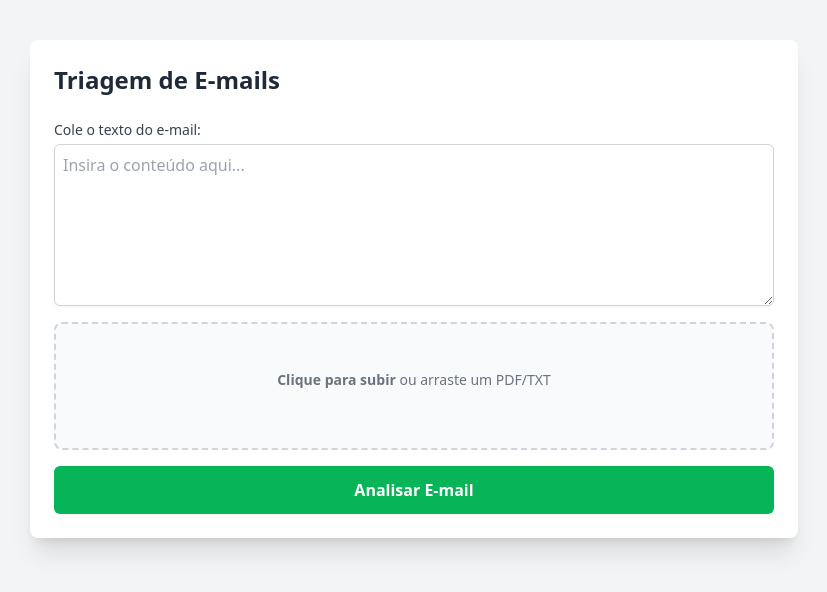
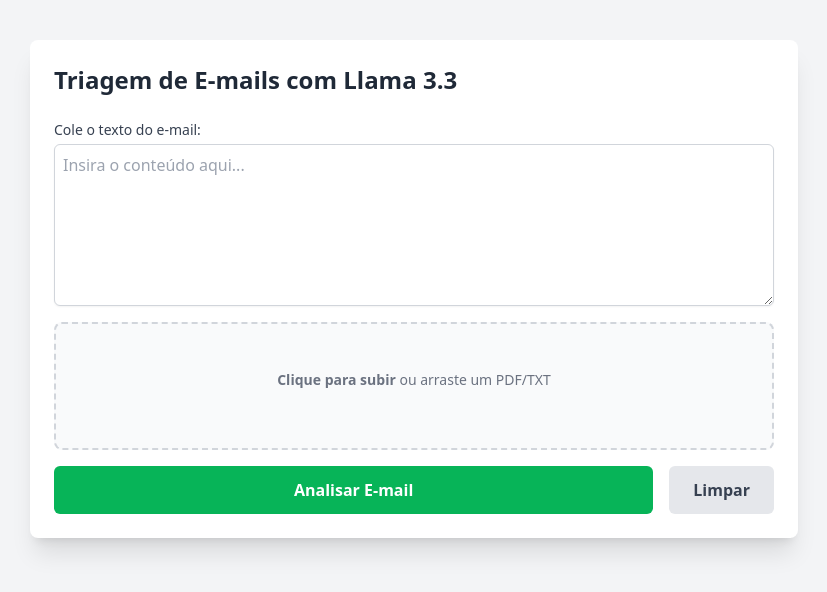
Before and after one commit to JeanClaude-Dev/EMAIL_CHECK, a Flask app: page / in a window 1280 px wide. Shown: the top 592 px of the page, without its empty margins (226-1053 px from the left). Run offline with Flask 3, Linux system fonts and the light colour scheme; some libraries are stand-ins or nearby versions.

Commit message:
Add files via upload

```diff
--- a/templates/index.html
+++ b/templates/index.html
@@ -9,7 +9,7 @@
 <body class="bg-gray-100 min-h-screen p-4 md:p-10">
 
     <div class="max-w-3xl mx-auto bg-white shadow-xl rounded-lg p-6">
-        <h1 class="text-2xl font-bold text-gray-800 mb-6">Triagem de E-mails</h1>
+        <h1 class="text-2xl font-bold text-gray-800 mb-6">Triagem de E-mails com Llama 3.3</h1>
 
         <div class="space-y-4">
             <div>
@@ -27,9 +27,14 @@
             </div>
             <p id="file-info" class="text-sm text-green-600 font-semibold hidden"></p>
 
-            <button onclick="processarConteudo()" id="btn-enviar" class="w-full bg-[#07b458] text-white font-bold py-3 rounded-md hover:bg-green-700 transition-all">
-                Analisar E-mail
-            </button>
+            <div class="flex gap-4">
+                <button onclick="processarConteudo()" id="btn-enviar" class="flex-1 bg-[#07b458] text-white font-bold py-3 rounded-md hover:bg-green-700 transition-all">
+                    Analisar E-mail
+                </button>
+                <button onclick="limparAnalise()" id="btn-limpar" class="px-6 bg-gray-200 text-gray-700 font-bold py-3 rounded-md hover:bg-gray-300 transition-all">
+                    Limpar
+                </button>
+            </div>
         </div>
 
         <div id="resultado-container" class="mt-8 hidden border-t pt-6">
@@ -46,7 +51,6 @@
     </div>
 
     <script>
-
         async function processarConteudo() {
             const btn = document.getElementById('btn-enviar');
             const textoArea = document.getElementById('texto-email');
@@ -85,7 +89,7 @@
                 }
             } catch (error) {
                 console.error(error);
-                alert("Erro ao conectar com o servidor. Verifique se o app no Render está ativo.");
+                alert("Erro ao conectar com o servidor.");
             } finally {
                 btn.disabled = false;
                 btn.innerText = "Analisar E-mail";
@@ -106,7 +110,20 @@
             }
         }
 
-        // Mostrar nome do arquivo selecionado
+        function limparAnalise() {
+            // Limpa campos de entrada
+            document.getElementById('texto-email').value = "";
+            document.getElementById('file-input').value = "";
+
+            // Esconde info do arquivo e resultados
+            document.getElementById('file-info').classList.add('hidden');
+            document.getElementById('resultado-container').classList.add('hidden');
+
+            // Reseta botões
+            document.getElementById('btn-enviar').disabled = false;
+            document.getElementById('btn-enviar').innerText = "Analisar E-mail";
+        }
+
         document.getElementById('file-input').addEventListener('change', function() {
             const info = document.getElementById('file-info');
             if (this.files[0]) {
```
